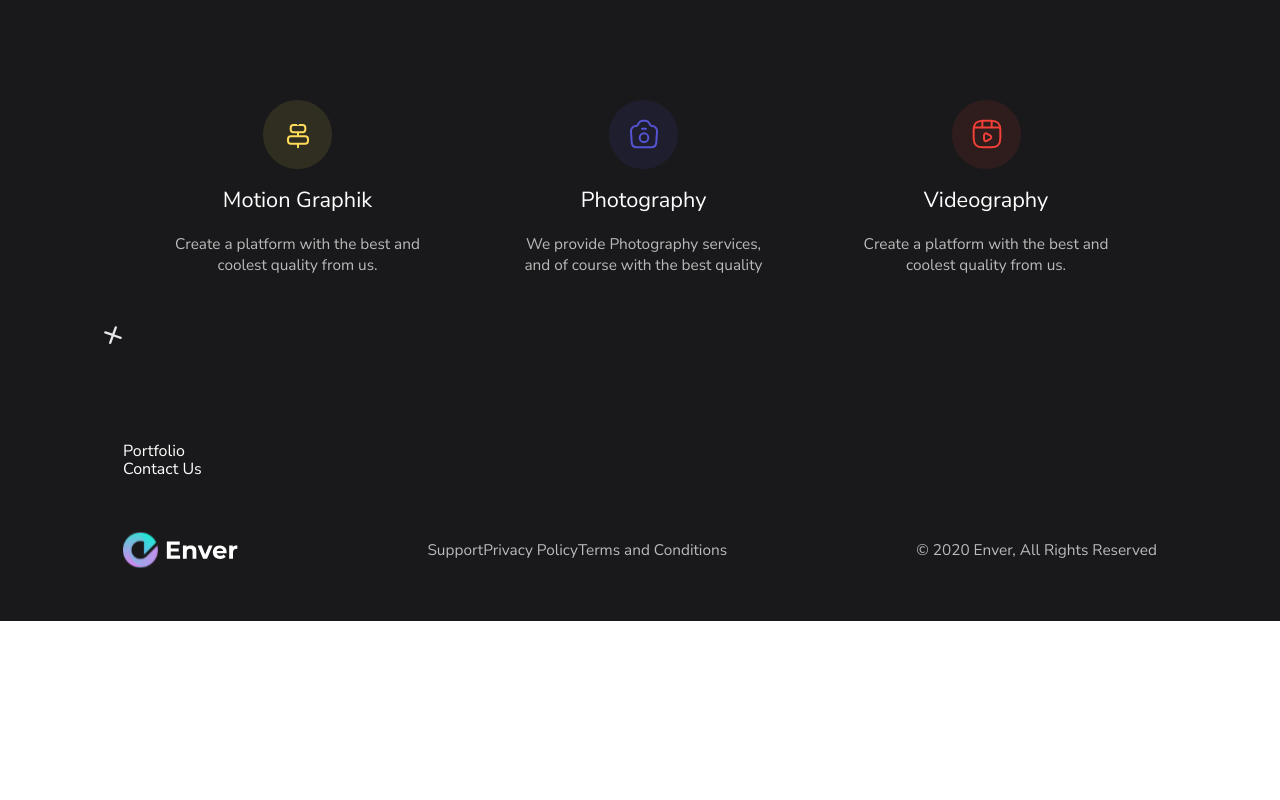
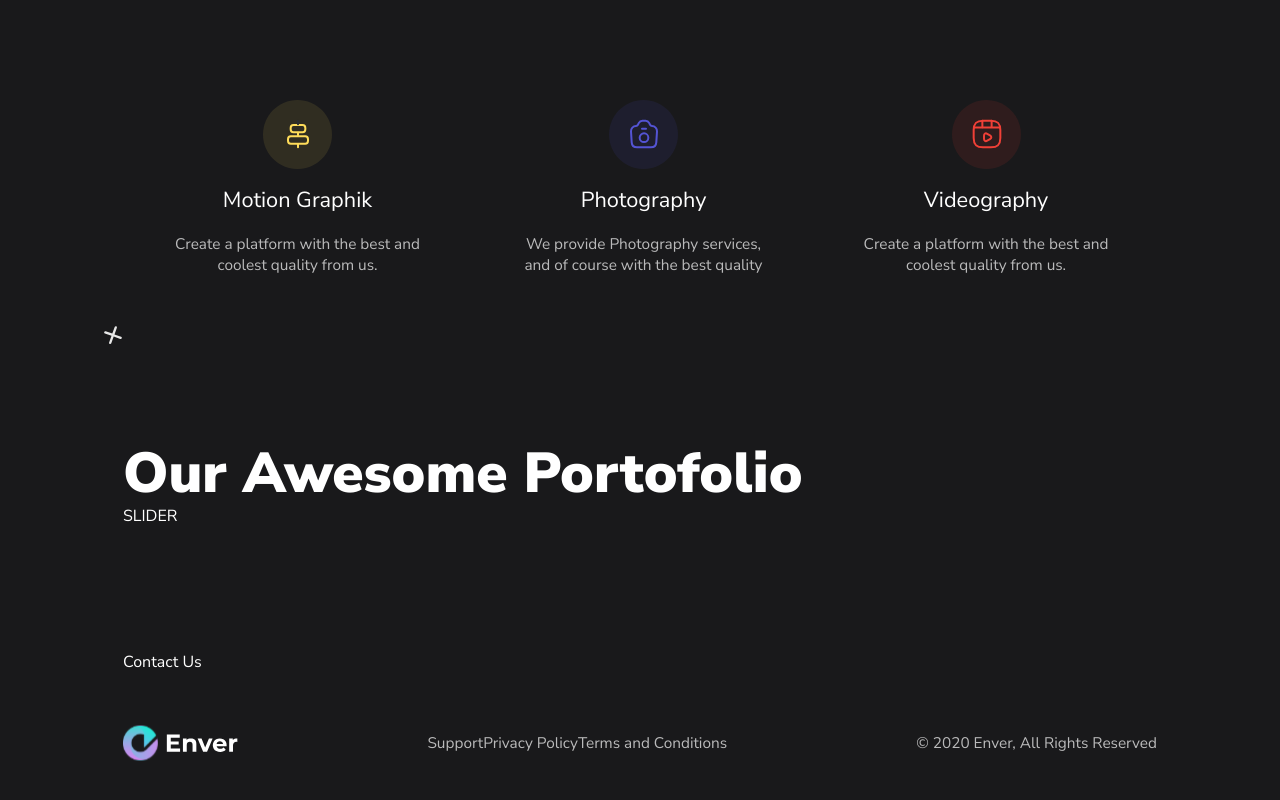
Before and after one commit to StVictoria/enver, a Next.js app: page / in a window 1280 px wide. Shown: the part 2121-2921 px from the top of the page. Before the commit the page ends 2742 px from the top, so only its background shows below. Built offline with nearby package versions, Linux system fonts and the light colour scheme.

Commit message:
create porfolio section

```diff
--- a/components/Main.tsx
+++ b/components/Main.tsx
@@ -5,6 +5,7 @@ import Footer from './_base/Footer'
 import Banner from './Banner'
 import WhyEnver from './WhyEnver'
 import Services from './Services'
+import Portfolio from './Portfolio'
 
 const Main: FC = () => {
   return (
@@ -14,7 +15,7 @@ const Main: FC = () => {
         <Banner />
         <WhyEnver />
         <Services />
-        <section>Portfolio</section>
+        <Portfolio />
         <section>Contact Us</section>
       </main>
       <Footer />
--- /dev/null
+++ b/components/Portfolio/index.tsx
@@ -0,0 +1,13 @@
+import { FC } from 'react'
+import s from './styles.module.sass'
+
+const Portfolio: FC = () => {
+  return (
+    <section className='sectionMB'>
+      <h2>Our Awesome Portofolio</h2>
+      <div className={s.slider}>SLIDER</div>
+    </section>
+  )
+}
+
+export default Portfolio
--- a/components/_base/Header/index.tsx
+++ b/components/_base/Header/index.tsx
@@ -7,13 +7,7 @@ import Image from 'next/image'
 import { useRouter } from 'next/router'
 import clsx from 'clsx'
 import { ILink } from '../../../interfaces/ILink'
-
-const nav: ILink[] = [
-  { id: 0, title: 'Home', to: '/' },
-  { id: 1, title: 'Services', to: '/services' },
-  { id: 2, title: 'Our Projects', to: '/our-projects' },
-  { id: 3, title: 'About us', to: '/about-us' },
-]
+import { nav } from '../../../static/nav'
 
 const Header: FC = () => {
   const router = useRouter()
--- /dev/null
+++ b/static/nav.ts
@@ -0,0 +1,8 @@
+import { ILink } from '../interfaces/ILink';
+
+export const nav: ILink[] = [
+    { id: 0, title: 'Home', to: '/' },
+    { id: 1, title: 'Services', to: '/services' },
+    { id: 2, title: 'Our Projects', to: '/our-projects' },
+    { id: 3, title: 'About us', to: '/about-us' },
+  ]
```
Also changed, not shown: interfaces/ISlide.ts (added, +8 -0 lines), static/slides.ts (added, +10 -0 lines), components/Portfolio/styles.module.sass (added).
